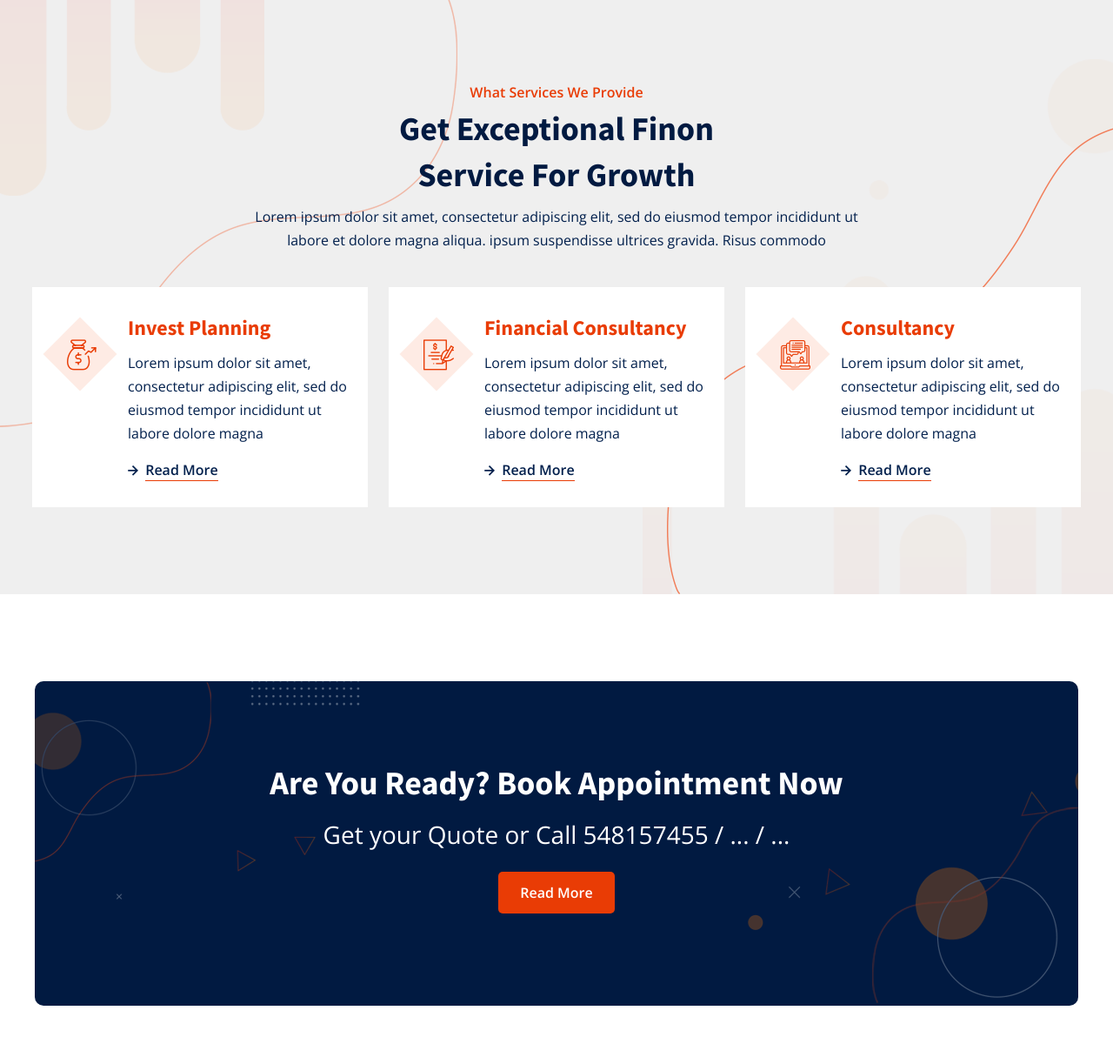
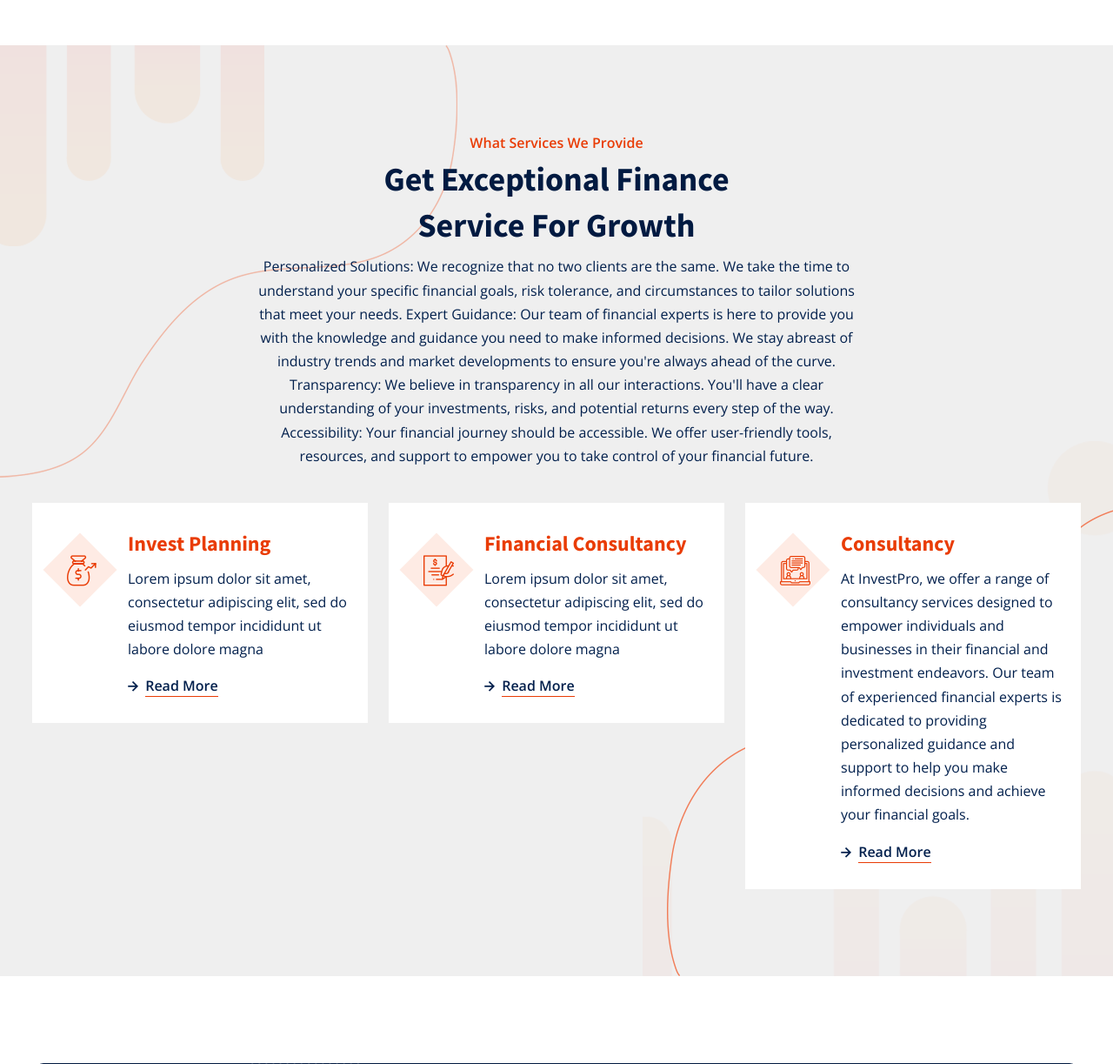
Before and after one commit to emmanuelofor/Invest_Pro, a Flask app: page / in a window 1280 px wide. Shown: the part 1791-3014 px from the top of the page at 87% size. Run offline with Flask 3, Linux system fonts and the light colour scheme; some libraries are stand-ins or nearby versions.

Commit message:
changed banner shape and updated the content

```diff
--- a/templates/index.html
+++ b/templates/index.html
@@ -15,12 +15,13 @@
                 <div class="d-table-cell">
                     <div class="container">
                         <div class="banner-content">
-                            <span>Your Financial Status Is Good Hands</span>
+                            <span>Your Financial Status Is In Good Hands</span>
                             <h1>Our Company Provide Best Financial Solutions</h1>
-                            <p>Lorem ipsum dolor sit amet, consectetur
-                                adipiscing elit, sed do e et dolore magna
-                                aliqua. Quis ipsum suspendisse ultrices gravida.
-                                Risus commodo </p>
+                            <p>Are you ready to take control of your financial future? Welcome to InvestmentPro,
+                                your trusted resource for all things related to investments, wealth management, and financial planning.
+                                 We understand that financial success means different things to different people,
+                                 but it all starts with making informed decisions about your money. Whether you're a seasoned
+                                 investor or just getting started, we're here to guide you on your journey. </p>
                             <div class="banner-btn-area">
                                 <a class="banner-btn common-btn" href="">
                                     Get Started
@@ -50,10 +51,10 @@
                             <span>Your Financial Status Is Good Hands</span>
                             <h1>Your First Steps Into The Financial Markets
                                 Investment</h1>
-                            <p>Lorem ipsum dolor sit amet, consectetur
-                                adipiscing elit, sed do e et dolore magna
-                                aliqua. Quis ipsum suspendisse ultrices gravida.
-                                Risus commodo </p>
+                            <p>Managing your investments is a crucial aspect of your financial journey, and at InvestmentPro,
+                                we're dedicated to simplifying this process for you. Our portfolio tracking tools and services
+                                are designed to provide you with the clarity and insights you need to make informed investment
+                                decisions. </p>
                             <div class="banner-btn-area">
                                 <a class="banner-btn common-btn" href="">
                                     Get Started
@@ -82,10 +83,10 @@
                         <div class="banner-content">
                             <span>Your Investment Status Is Good in Hands</span>
                             <h1>InvestPro Will Give Business Opportunity To You</h1>
-                            <p>Lorem ipsum dolor sit amet, consectetur
-                                adipiscing elit, sed do e et dolore magna
-                                aliqua. Quis ipsum suspendisse ultrices gravida.
-                                Risus commodo </p>
+                            <p>Are you seeking exciting business prospects that can propel your financial success to new heights?
+                                InvestPro invites you to explore a world of opportunities that can help you achieve your entrepreneurial dreams.
+                                Whether you're an experienced business owner or an aspiring entrepreneur, InvestPro is your gateway to a
+                                wealth of possibilities. </p>
                             <div class="banner-btn-area">
                                 <a class="banner-btn common-btn" href="">
                                     Get Started
@@ -166,16 +167,15 @@
                         <h2>We Help Our Clients To Achieve Their Desire Goals</h2>
                     </div>
                     <div class="middle">
-                        <span>Lorem ipsum dolor sit amet, consectetur adipiscing
-                            elit, sed do eiusmod tempor incididunt ut labore et
-                            dolore magna aliqua. Quis ipsum suspendisse ultrices
-                            gravida. Risus commodo viverra </span>
-                        <p>It is a long established fact that a reader will be
-                            distracted by the readable content of a page when
-                            looking at its layout. The point of using Lorem
-                            Ipsum is that it has a more-or-less normal
-                            distribution of letters, as opposed to using
-                            'Content here, content here.</p>
+                        <span>At InvestPro, we are dedicated to one fundamental mission: helping our clients achieve their
+                            desired goals. We understand that your financial ambitions are as unique as you are,
+                            and we are here to provide the support and expertise necessary to turn those aspirations
+                            into tangible achievements.</span>
+                        <p>At InvestPro, your goals are our goals. Your success is our commitment. Together, we will embark on a
+                            journey toward financial prosperity and the achievement of your desired goals.
+                            Let's start this journey today. Join InvestPro and experience the difference of
+                            working with a partner dedicated to turning your financial dreams into reality.
+                            </p>
                     </div>
                     <div class="bottom">
                         <ul>
@@ -236,10 +236,14 @@
     <div class="container">
         <div class="section-title">
             <span class="sub-title">What Services We Provide</span>
-            <h2>Get Exceptional Finon Service For Growth</h2>
-            <p>Lorem ipsum dolor sit amet, consectetur adipiscing elit, sed do
-                eiusmod tempor incididunt ut labore et dolore magna aliqua.
-                ipsum suspendisse ultrices gravida. Risus commodo</p>
+            <h2>Get Exceptional Finance Service For Growth</h2>
+            <p>Personalized Solutions: We recognize that no two clients are the same. We take the time to understand your specific financial goals, risk tolerance, and circumstances to tailor solutions that meet your needs.
+
+                Expert Guidance: Our team of financial experts is here to provide you with the knowledge and guidance you need to make informed decisions. We stay abreast of industry trends and market developments to ensure you're always ahead of the curve.
+
+                Transparency: We believe in transparency in all our interactions. You'll have a clear understanding of your investments, risks, and potential returns every step of the way.
+
+                Accessibility: Your financial journey should be accessible. We offer user-friendly tools, resources, and support to empower you to take control of your financial future.</p>
         </div>
         <div class="row">
 
@@ -284,8 +288,10 @@
                     <h3>
                         <a href="">Consultancy</a>
                     </h3>
-                    <p>Lorem ipsum dolor sit amet, consectetur adipiscing elit,
-                        sed do eiusmod tempor incididunt ut labore dolore magna</p>
+                    <p>At InvestPro, we offer a range of consultancy services designed to empower individuals and businesses
+                        in their financial and investment endeavors. Our team of experienced financial experts is dedicated
+                        to providing personalized guidance and support to help you make informed decisions and achieve your
+                        financial goals.</p>
                     <div class="services-btn">
                         <i class='bx bx-right-arrow-alt'></i>
                         <a href="">
@@ -312,7 +318,7 @@
                     filename='assets/images/book-shape2.png') }}" alt="Shape">
             </div>
             <h2>Are You Ready? Book Appointment Now</h2>
-            <p>Get your Quote or Call <a href="tel:548157455">548157455 / ... /
+            <p>Get your Quote or Call <a href="tel:548157455">+233548157455 /+233241693905/
                     ...</a></p>
             <a class="common-btn" href="#">
                 Read More
@@ -538,36 +544,32 @@
                     <ul class="accordion">
                         <li>
                             <a>
-                                What kind of financial consultancy you need
+                                What types of business opportunities are available on InvestPro?
                                 <i class='bx bx-plus'></i>
                                 <i class="bx bx-minus two"></i>
                             </a>
-                            <p>Lorem ipsum dolor sit amet, consectetur
-                                adipiscing elit, sed do eiusmod tempor
-                                incididunt ut labore et dolore magna aliqua
-                                ultrices grad </p>
+                            <p>InvestPro offers a variety of business opportunities, including franchises, startups,
+                                business resales, joint ventures, and more. You can explore these opportunities in our
+                                "Business Opportunities" section. </p>
                         </li>
                         <li>
                             <a>
-                                How we help you for your business
+                                How can I track my investment portfolio on InvestPro?
                                 <i class='bx bx-plus'></i>
                                 <i class="bx bx-minus two"></i>
                             </a>
-                            <p>Lorem ipsum dolor sit amet, consectetur
-                                adipiscing elit, sed do eiusmod tempor
-                                incididunt ut labore et dolore magna aliqua
-                                ultrices grad </p>
+                            <p>To track your investment portfolio, log in to your InvestPro account and navigate to the "Portfolio Tracking" section.
+                                There, you can add your investments and view real-time updates on their performance. </p>
                         </li>
                         <li>
                             <a>
-                                What is Firewall and why it is used?
+                                Is my personal and financial information secure on InvestPro?
                                 <i class='bx bx-plus'></i>
                                 <i class="bx bx-minus two"></i>
                             </a>
-                            <p>Lorem ipsum dolor sit amet, consectetur
-                                adipiscing elit, sed do eiusmod tempor
-                                incididunt ut labore et dolore magna aliqua
-                                ultrices grad </p>
+                            <p>Yes, InvestPro takes data security seriously. We use advanced encryption and security measures to
+                                protect your personal and financial information. You can learn more about our security measures
+                                in our Privacy Policy. </p>
                         </li>
                         <li>
                             <a>
@@ -576,10 +578,13 @@
                                 <i class='bx bx-plus'></i>
                                 <i class="bx bx-minus two"></i>
                             </a>
-                            <p>Lorem ipsum dolor sit amet, consectetur
-                                adipiscing elit, sed do eiusmod tempor
-                                incididunt ut labore et dolore magna aliqua
-                                ultrices grad </p>
+                            <p>To reduce financial risk, individuals and businesses can take steps such as diversifying investments,
+                                maintaining an emergency fund, managing debt, and seeking professional financial advice.
+                                Businesses should also focus on risk management, legal compliance, and scenario planning.
+                                Continuous learning about financial markets is essential, and regular reviews of financial
+                                strategies are key to adapting to changing circumstances. While complete risk elimination is
+                                unlikely, these measures help mitigate financial risks and align strategies with individual or
+                                business goals and risk tolerance.</p>
                         </li>
                     </ul>
                 </div>
@@ -612,7 +617,7 @@
                         <img src="{{ url_for('static',
                         filename='assets/images/testimonials1.png') }}" alt="Testimonial">
                         <div class="inner">
-                            <h2>Lorem ipsum dolor sit amet, consectetur adipiscing elit, sed do eiusmod tempor incididunt ut labore et dolore magna aliqua. Quis ipsum suspendisse ultrices gravida. Risus commodo viverra maecenas accumsan lacus vel facilisis. Lorem Ipsum is simply dummy text of the printing and typesetting industry. Lorem Ipsum </h2>
+                            <h2>"I've been using InvestPro for over a year now, and I'm extremely satisfied with the portfolio tracking and investment resources it offers. It has helped me make more informed investment decisions and achieve better diversification in my portfolio."</h2>
                             <h3>Bismark Baffour</h3>
                             <span>CEO of Finance & Banking</span>
                             <i class='bx bxs-quote-alt-left bx-flip-horizontal'></i>
@@ -623,7 +628,7 @@
                         <img src="{{ url_for('static',
                         filename='assets/images/testimonials2.png') }}" alt="Testimonial">
                         <div class="inner">
-                            <h2>Lorem ipsum dolor sit amet, consectetur adipiscing elit, sed do eiusmod tempor incididunt ut labore et dolore magna aliqua. Quis ipsum suspendisse ultrices gravida. Risus commodo viverra maecenas accumsan lacus vel facilisis. Lorem Ipsum is simply dummy text of the printing and typesetting industry. Lorem Ipsum </h2>
+                            <h2>"As a small business owner, InvestPro's business opportunities section has been a game-changer for me. I found a fantastic partner for my startup through the platform. The consultancy services have also provided valuable insights for my business's growth." </h2>
                             <h3>Enoch Adinkra</h3>
                             <span>CEO - Adinkra Height</span>
                             <i class='bx bxs-quote-alt-left bx-flip-horizontal'></i>
```
Also changed, not shown: static/assets/images/banner-shape1.jpg, static/assets/images/banner-shape1oldd.jpg (added).
